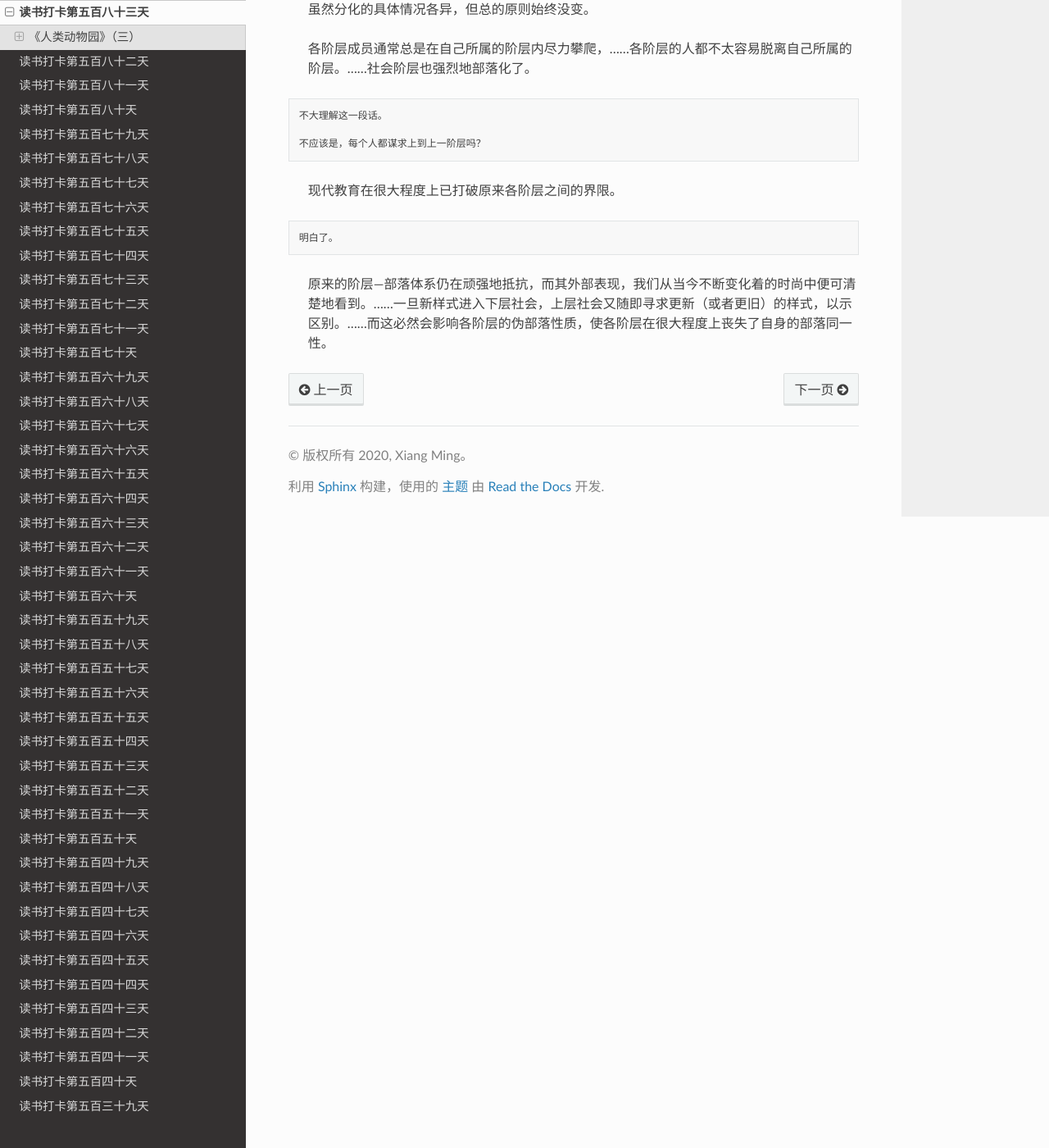
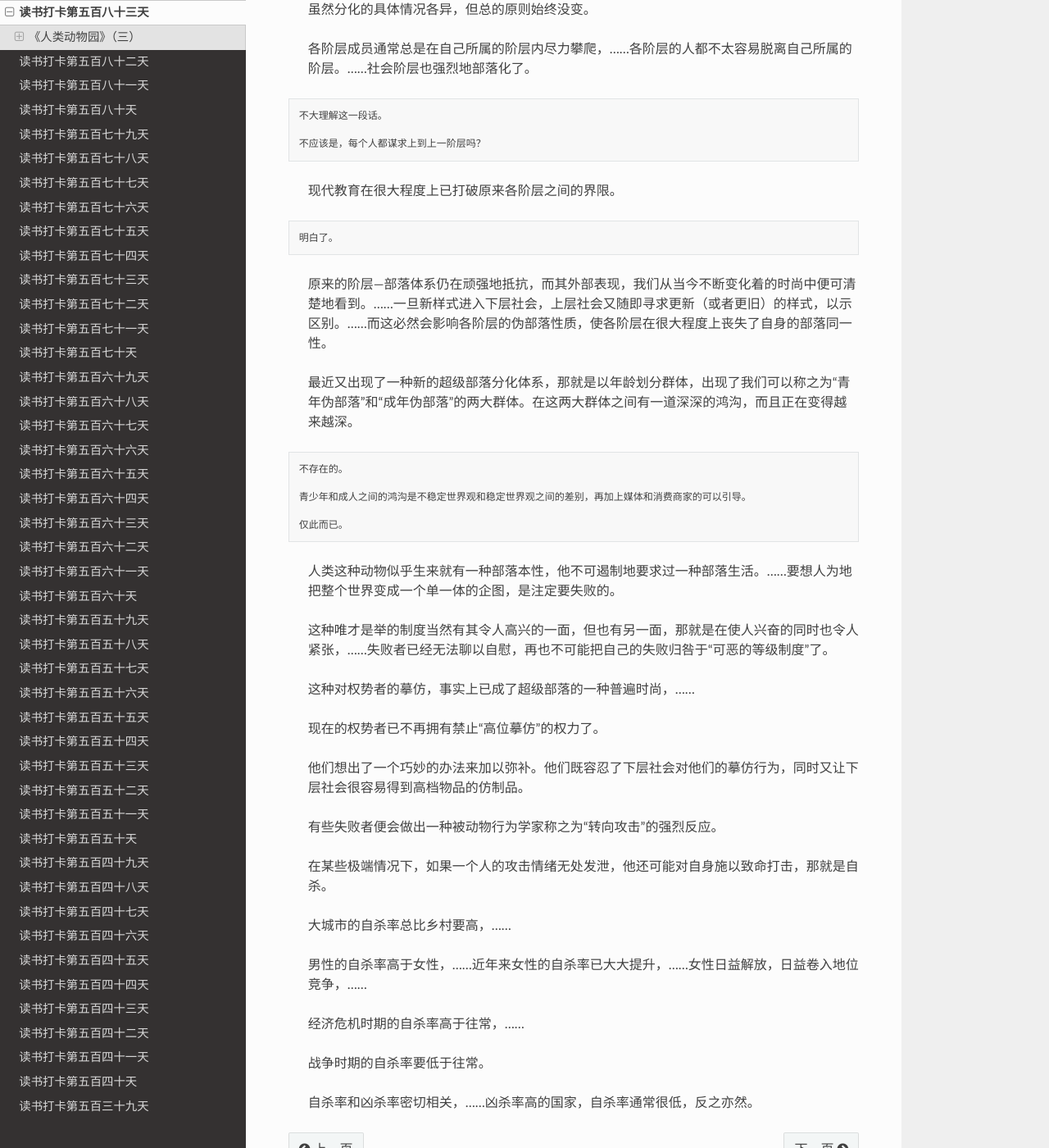
Before and after one commit to xiangming1975/reading, a Sphinx documentation site: the page built from source/2022-05-12.md, in a window 1280 px wide and 1400 px high, scrolled down 1508 px. Shown: the whole window at 82% size. Built offline with Sphinx 7.4.7 and the Read the Docs theme 2.0.0, drawn with Linux system fonts in a browser that asks for light colours.

Commit message:
自动提交时间: 2022-05-20T22:00:20,780018229+08:00

````diff
--- a/source/2022-05-12.md
+++ b/source/2022-05-12.md
@@ -49,4 +49,36 @@
 ```
 > 原来的阶层—部落体系仍在顽强地抵抗，而其外部表现，我们从当今不断变化着的时尚中便可清楚地看到。……一旦新样式进入下层社会，上层社会又随即寻求更新（或者更旧）的样式，以示区别。……而这必然会影响各阶层的伪部落性质，使各阶层在很大程度上丧失了自身的部落同一性。
 
+> 最近又出现了一种新的超级部落分化体系，那就是以年龄划分群体，出现了我们可以称之为“青年伪部落”和“成年伪部落”的两大群体。在这两大群体之间有一道深深的鸿沟，而且正在变得越来越深。
+```
+不存在的。
+
+青少年和成人之间的鸿沟是不稳定世界观和稳定世界观之间的差别，再加上媒体和消费商家的可以引导。
+
+仅此而已。
+```
+> 人类这种动物似乎生来就有一种部落本性，他不可遏制地要求过一种部落生活。……要想人为地把整个世界变成一个单一体的企图，是注定要失败的。
+
+> 这种唯才是举的制度当然有其令人高兴的一面，但也有另一面，那就是在使人兴奋的同时也令人紧张，……失败者已经无法聊以自慰，再也不可能把自己的失败归咎于“可恶的等级制度”了。
+
+> 这种对权势者的摹仿，事实上已成了超级部落的一种普遍时尚，……
+
+> 现在的权势者已不再拥有禁止“高位摹仿”的权力了。
+
+> 他们想出了一个巧妙的办法来加以弥补。他们既容忍了下层社会对他们的摹仿行为，同时又让下层社会很容易得到高档物品的仿制品。
+
+> 有些失败者便会做出一种被动物行为学家称之为“转向攻击”的强烈反应。
+
+> 在某些极端情况下，如果一个人的攻击情绪无处发泄，他还可能对自身施以致命打击，那就是自杀。
+
+> 大城市的自杀率总比乡村要高，……
+
+> 男性的自杀率高于女性，……近年来女性的自杀率已大大提升，……女性日益解放，日益卷入地位竞争，……
+
+> 经济危机时期的自杀率高于往常，……
+
+> 战争时期的自杀率要低于往常。
+
+> 自杀率和凶杀率密切相关，……凶杀率高的国家，自杀率通常很低，反之亦然。
+
 >
````
